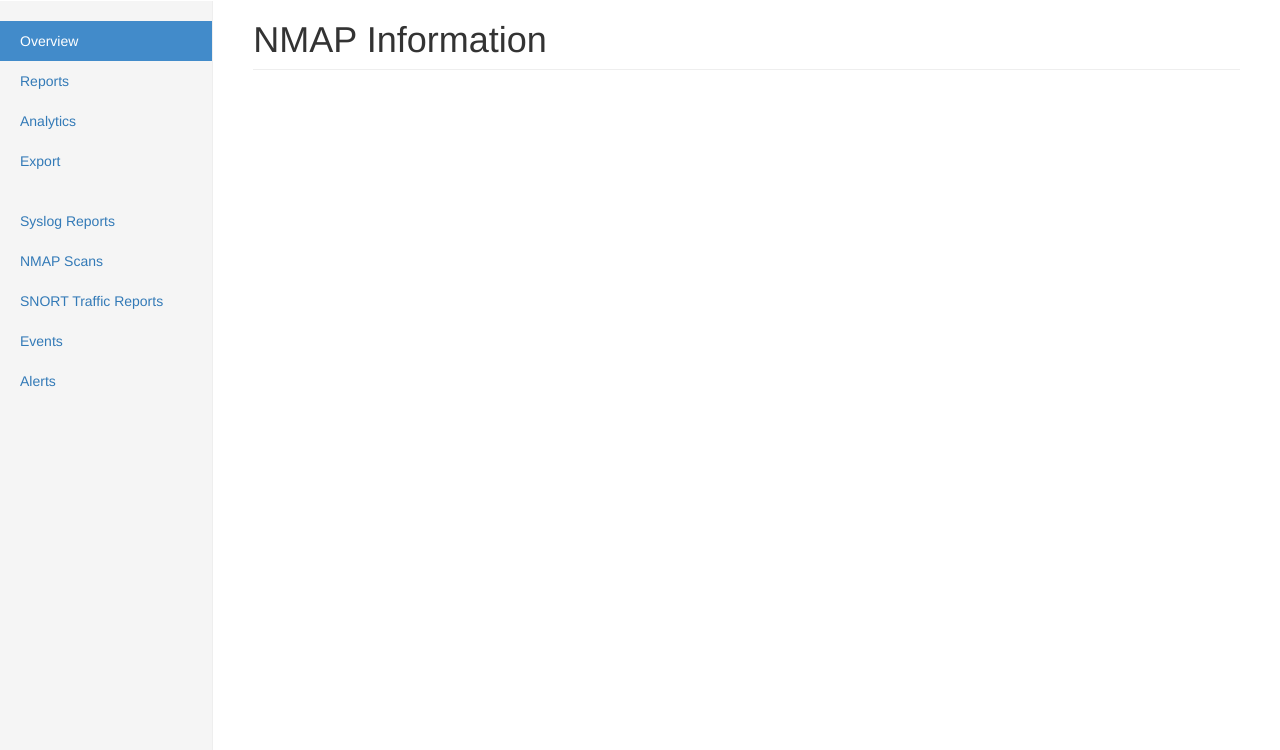
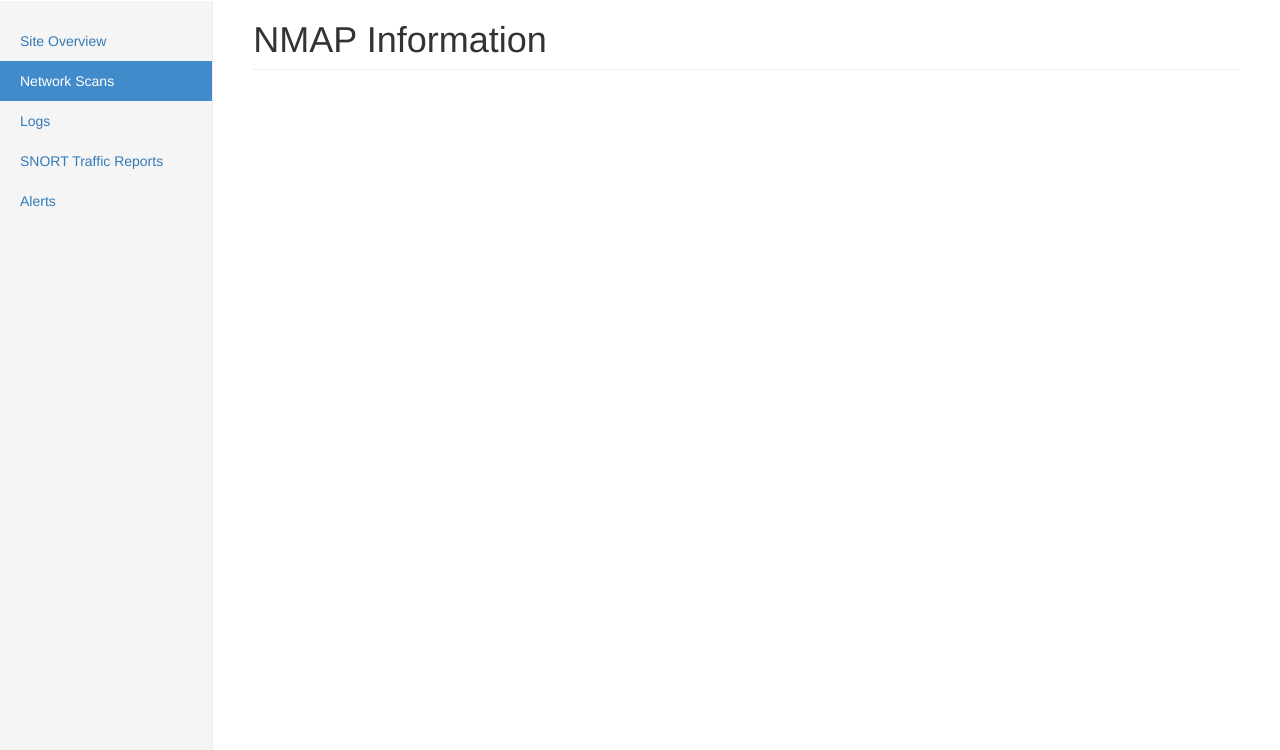
Before and after one commit to SecuredByTHEM/ndr-webui, a Flask app: page /site/1/nmap in a window 1280 px wide. Shown: the part 50-800 px from the top of the page. Run offline with Flask 2, Linux system fonts and the light colour scheme; some libraries are stand-ins or nearby versions.

Commit message:
Get the base framework in base and page navigation
Signed-off-by: Michael Casadevall <michaelc@them.com>

```diff
--- a/ndr_webui/templates/base.html
+++ b/ndr_webui/templates/base.html
@@ -55,19 +55,15 @@
     <div class="container-fluid">
       <div class="row">
         <div class="col-sm-3 col-md-2 sidebar">
-          <ul class="nav nav-sidebar">
+          <!-- <ul class="nav nav-sidebar">
             <li class="active"><a href="#">Overview <span class="sr-only">(current)</span></a></li>
             <li><a href="#">Reports</a></li>
             <li><a href="#">Analytics</a></li>
             <li><a href="#">Export</a></li>
-          </ul>
-          <ul class="nav nav-sidebar">
-            <li><a href="">Syslog Reports</a></li>
-            <li><a href="">NMAP Scans</a></li>
-            <li><a href="">SNORT Traffic Reports</a></li>
-            <li><a href="">Events</a></li>
-            <li><a href="">Alerts</a></li>
-          </ul>
+          </ul> -->
+          {% block localnav %}
+          {% endblock %}
+
         </div>
         {% block content %}{% endblock %}
     <!-- Bootstrap core JavaScript
--- a/ndr_webui/templates/index.html
+++ b/ndr_webui/templates/index.html
@@ -1,4 +1,4 @@
-{% extends "base.html" %}
+{% extends "site_base.html" %}
 {% block content %}
         <div class="col-sm-9 col-sm-offset-3 col-md-10 col-md-offset-2 main">
           <h1 class="page-header">Dashboard</h1>
--- a/ndr_webui/templates/nmap.html
+++ b/ndr_webui/templates/nmap.html
@@ -1,4 +1,4 @@
-{% extends "base.html" %}
+{% extends "site_base.html" %}
 {% block content %}
 
 <div class="col-sm-9 col-sm-offset-3 col-md-10 col-md-offset-2 main">
--- /dev/null
+++ b/ndr_webui/templates/site_base.html
@@ -0,0 +1,20 @@
+{% extends "base.html" %}
+{% block localnav %}
+
+{% set site_navigation_bar = [
+    ( url_for('site_overview', site_id=site_id), 'overview', 'Site Overview'),
+    ( url_for('site_nmap', site_id=site_id), 'nmap', 'Network Scans'),
+    ( url_for('site_syslog', site_id=site_id), 'logs', 'Logs'),
+    ( '/nonexist', 'snort_traffic', 'SNORT Traffic Reports'),
+    ( '/nonexist', 'alerts', 'Alerts')
+] -%}
+
+{% set active_page = active_page|default('overview') -%}
+
+<ul class="nav nav-sidebar">
+     {% for href, id, caption in site_navigation_bar %}
+     <li{% if id == active_page %} class="active"{% endif%}><a href="{{ href|e }}">{{ caption|e }}</a>
+    </li>
+    {% endfor %}
+</ul>
+{% endblock %}
--- a/ndr_webui/templates/syslog.html
+++ b/ndr_webui/templates/syslog.html
@@ -1,4 +1,4 @@
-{% extends "base.html" %}
+{% extends "site_base.html" %}
 {% block content %}
 
 <div class="col-sm-9 col-sm-offset-3 col-md-10 col-md-offset-2 main">
--- a/ndr_webui/views.py
+++ b/ndr_webui/views.py
@@ -6,22 +6,27 @@ from ndr_webui import app
 
 def index():
     return render_template('index.html',
-                           title='Home',
-                           user=user)
+                           title='Home')
 
 # Site Overview
 @app.route('/site/<site_id>')
 def site_overview(site_id):
     return render_template('index.html',
-                        title='Site Overview')
+                        title='Site Overview',
+                        site_id=site_id,
+                        active_page='overview')
 
 # Site Syslog Info
 @app.route('/site/<site_id>/logs')
 def site_syslog(site_id):
     return render_template('syslog.html',
-                        title='Site Logs')
+                        title='Site Logs',
+                        site_id=site_id,
+                        active_page='logs')
 
 @app.route('/site/<site_id>/nmap')
 def site_nmap(site_id):
     return render_template('nmap.html',
-                        title='Site NMAP Information')
+                        title='Site NMAP Information',
+                        site_id=site_id,
+                        active_page='nmap')
```
